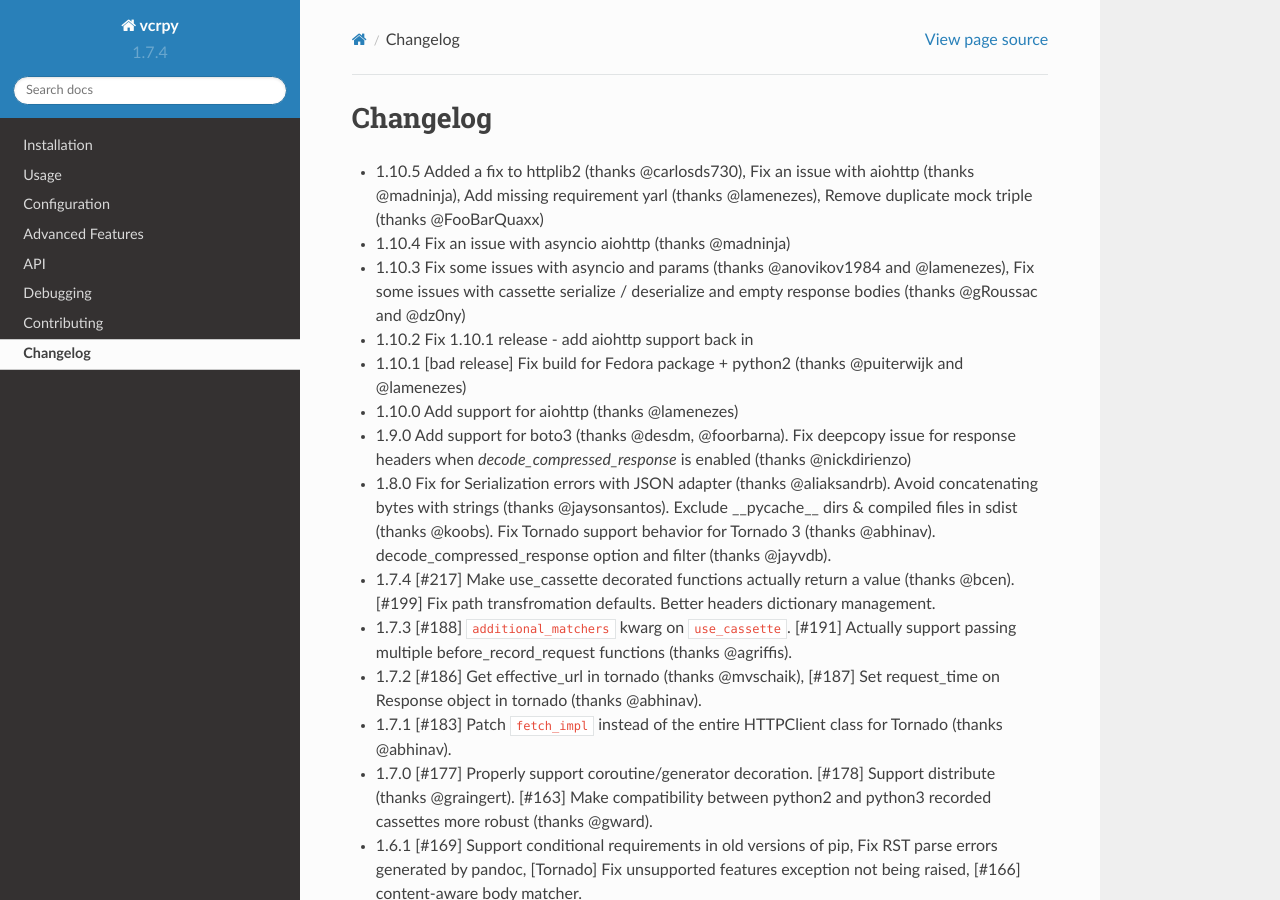
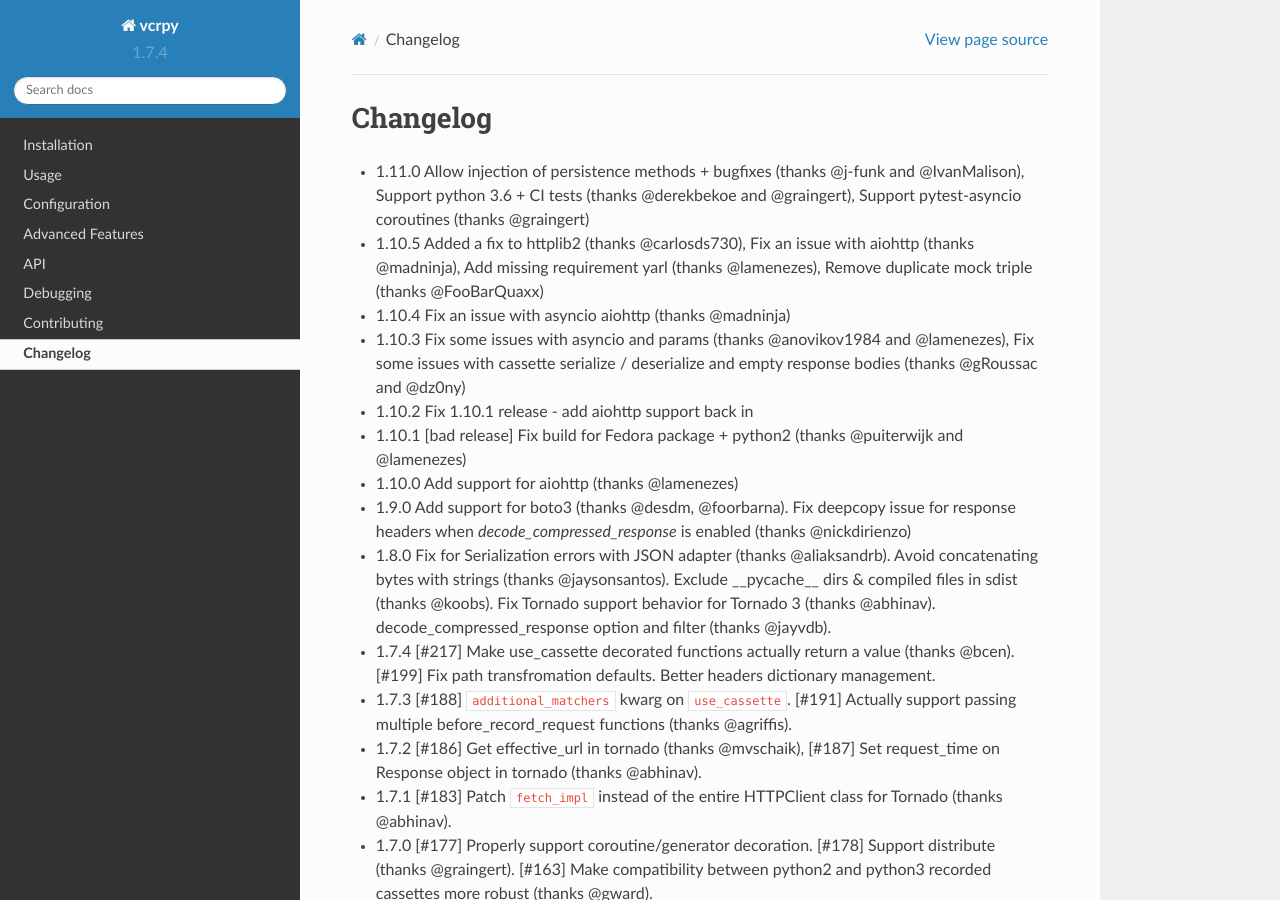
Before and after one commit to kevin1024/vcrpy, a Sphinx documentation site: the page built from docs/changelog.rst, in a window 1280 px wide and 900 px high. Built offline with Sphinx 7.4.7 and the Read the Docs theme 2.0.0, drawn with Linux system fonts in a browser that asks for light colours.

Commit message:
version bump 1.11.0

```diff
--- a/docs/changelog.rst
+++ b/docs/changelog.rst
@@ -1,5 +1,8 @@
 Changelog
 ---------
+-  1.11.0 Allow injection of persistence methods + bugfixes (thanks @j-funk and @IvanMalison),
+   Support python 3.6 + CI tests (thanks @derekbekoe and @graingert),
+   Support pytest-asyncio coroutines (thanks @graingert)
 -  1.10.5 Added a fix to httplib2 (thanks @carlosds730), Fix an issue with
    aiohttp (thanks @madninja), Add missing requirement yarl (thanks @lamenezes),
    Remove duplicate mock triple (thanks @FooBarQuaxx)
--- a/setup.py
+++ b/setup.py
@@ -56,7 +56,7 @@
 
 setup(
     name='vcrpy',
-    version='1.10.5',
+    version='1.11.0',
     description=(
         "Automatically mock your HTTP interactions to simplify and "
         "speed up testing"
```
